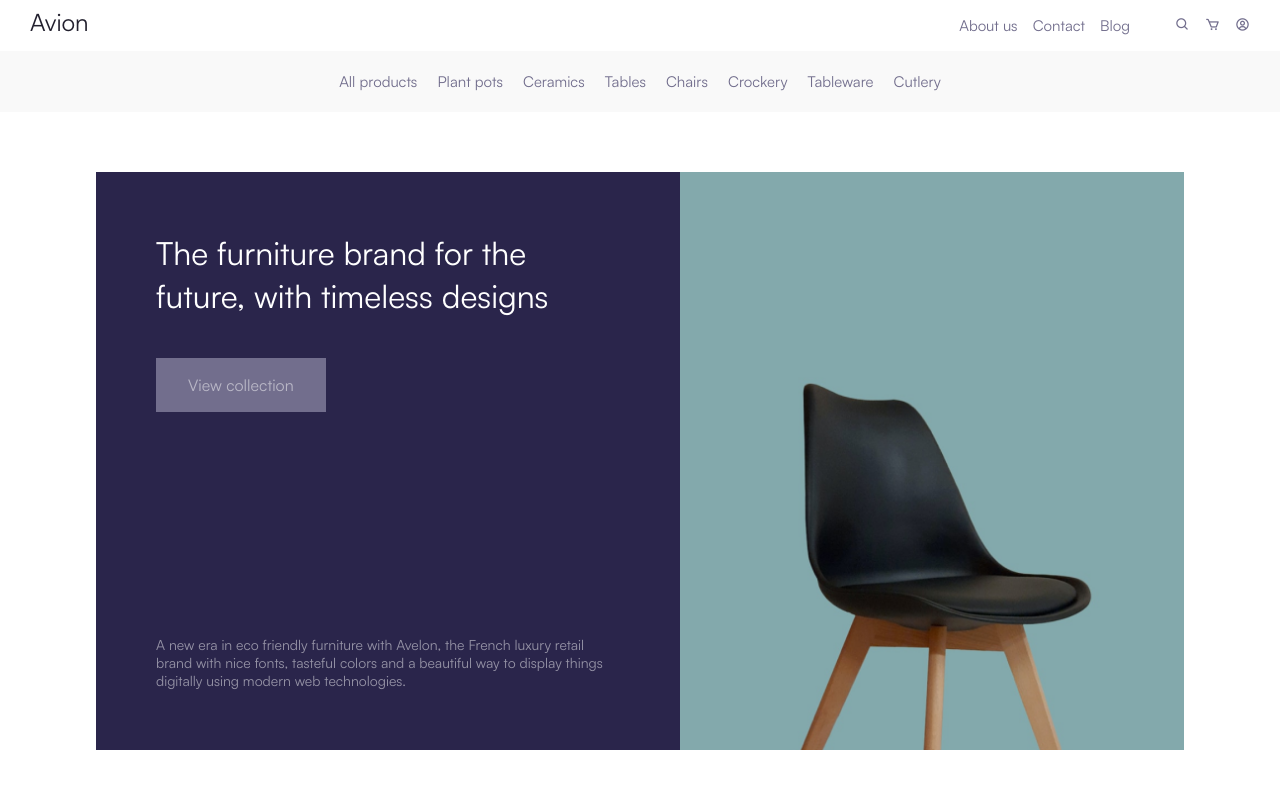
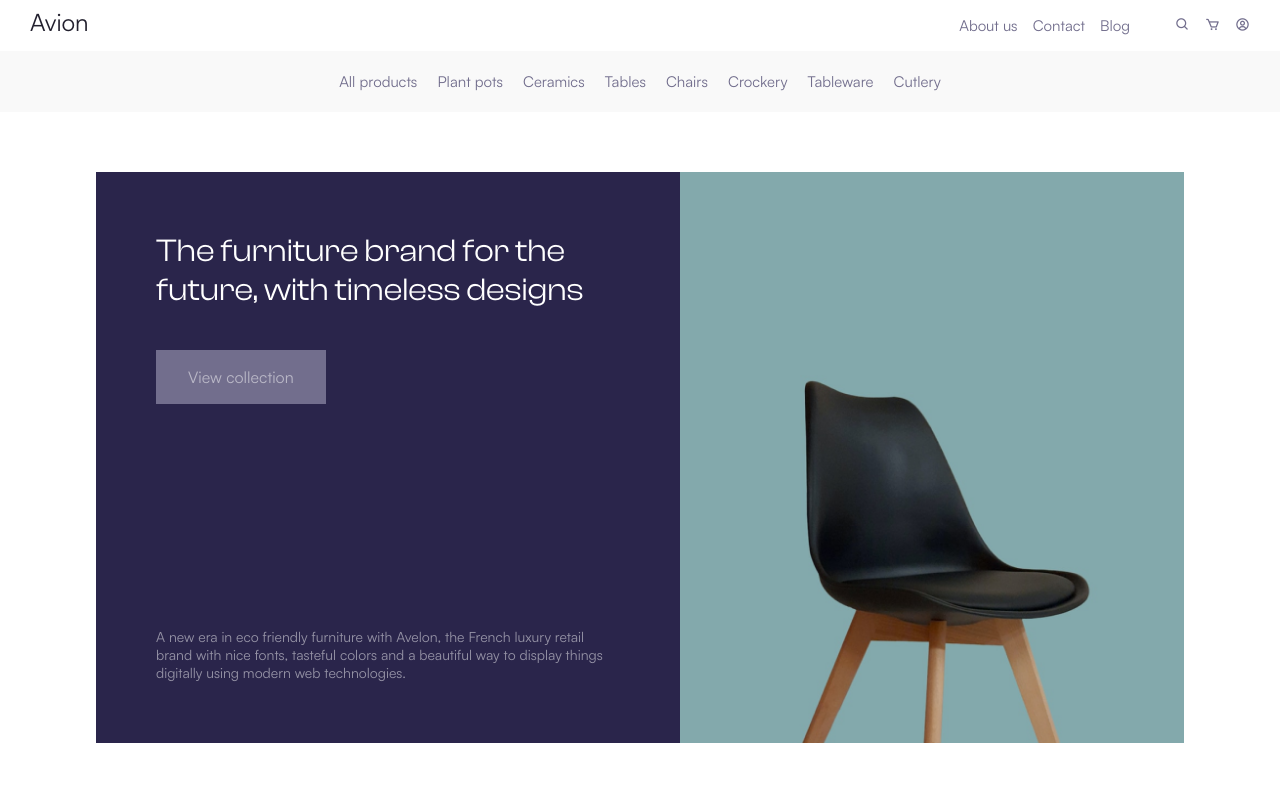
Before and after one commit to MCeferov/E-Commerce-Web-Site, a plain HTML site: page index.html in a window 1280 px wide. Drawn offline with nearby package versions, Linux system fonts and the light colour scheme.

Commit message:
font added , banner text font changed

```diff
--- a/css/default.css
+++ b/css/default.css
@@ -16,6 +16,15 @@ li{
     font-family: SatoshiRegular;
     src: url('../fonts/Satoshi/Satoshi-Regular.otf');
 }
+
+@font-face {
+    font-family: ClashMedium;
+    src: url('../fonts/Clash/ClashDisplay-Medium.otf');
+}
+@font-face {
+    font-family: ClashRegular;
+    src: url('../fonts/Clash/ClashDisplay-Regular.otf');
+}
 .container{
     width:85%;
     margin:auto;
--- a/css/style.css
+++ b/css/style.css
@@ -99,6 +99,7 @@ nav{
 }
 #banner .left p:first-child{
     margin-bottom:40px;
+    font-family: ClashRegular;
 }
 #banner .left a{
     display: inline-block;
```
Also changed, not shown: fonts/Clash/ClashDisplay-Bold.otf (added), fonts/Clash/ClashDisplay-Extralight.otf (added), fonts/Clash/ClashDisplay-Light.otf (added), fonts/Clash/ClashDisplay-Medium.otf (added), fonts/Clash/ClashDisplay-Regular.otf (added), fonts/Clash/ClashDisplay-Semibold.otf (added), 2 other files.
